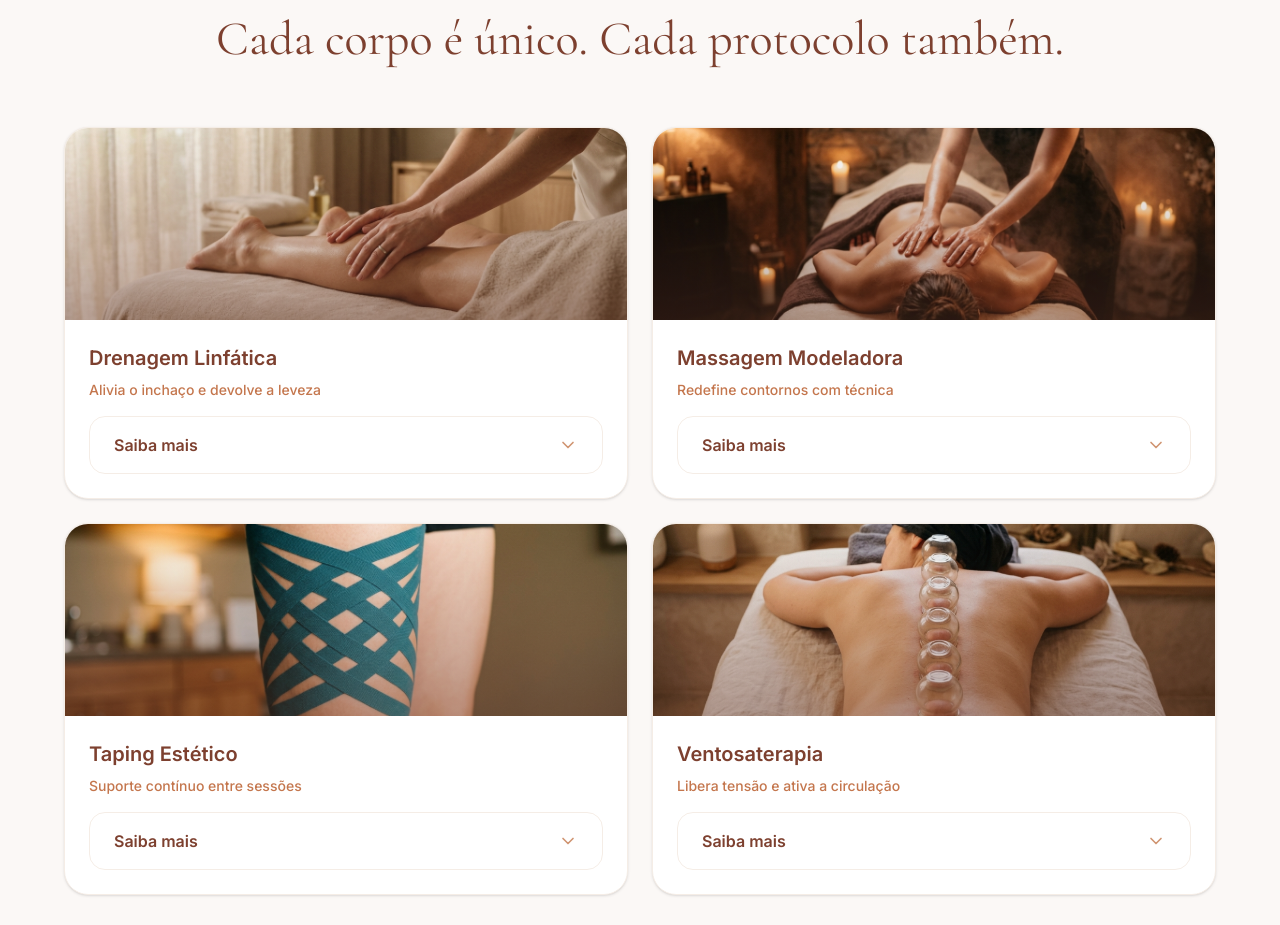
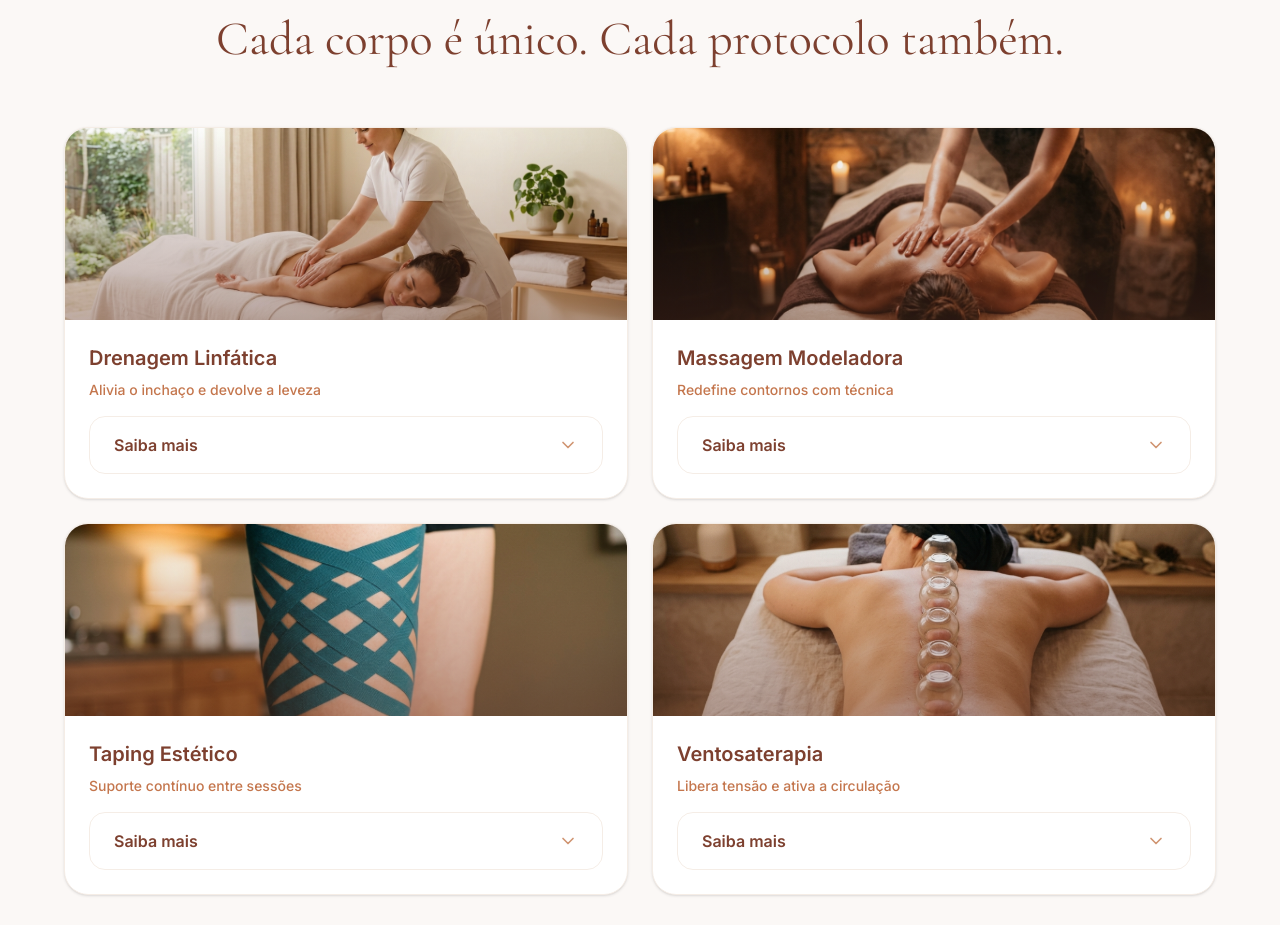
Before and after one commit to arthursl12/bhrunaestetica, a React (Vite) app: page /drenagem in a window 1280 px wide. Shown: the part 3520-4445 px from the top of the page. Built offline with nearby package versions, Linux system fonts and the light colour scheme; a web font is replaced by a local one.

Commit message:
Update techniques grid: use drenagem_3.jpeg for Drenagem Linfática card

```diff
--- a/src/DrenagemLinfaticaPage.tsx
+++ b/src/DrenagemLinfaticaPage.tsx
@@ -77,7 +77,7 @@ const techniques = [
     title: "Drenagem Linfática",
     benefit: "Alivia o inchaço e devolve a leveza",
     description: "Manobras suaves e rítmicas que reativam o fluxo linfático e eliminam o excesso de líquido retido nos tecidos.",
-    image: "/drenagem.jpeg"
+    image: "/drenagem_3.jpeg"
   },
   {
     title: "Massagem Modeladora",
```
Also changed, not shown: public/drenagem_3.jpeg (added).
